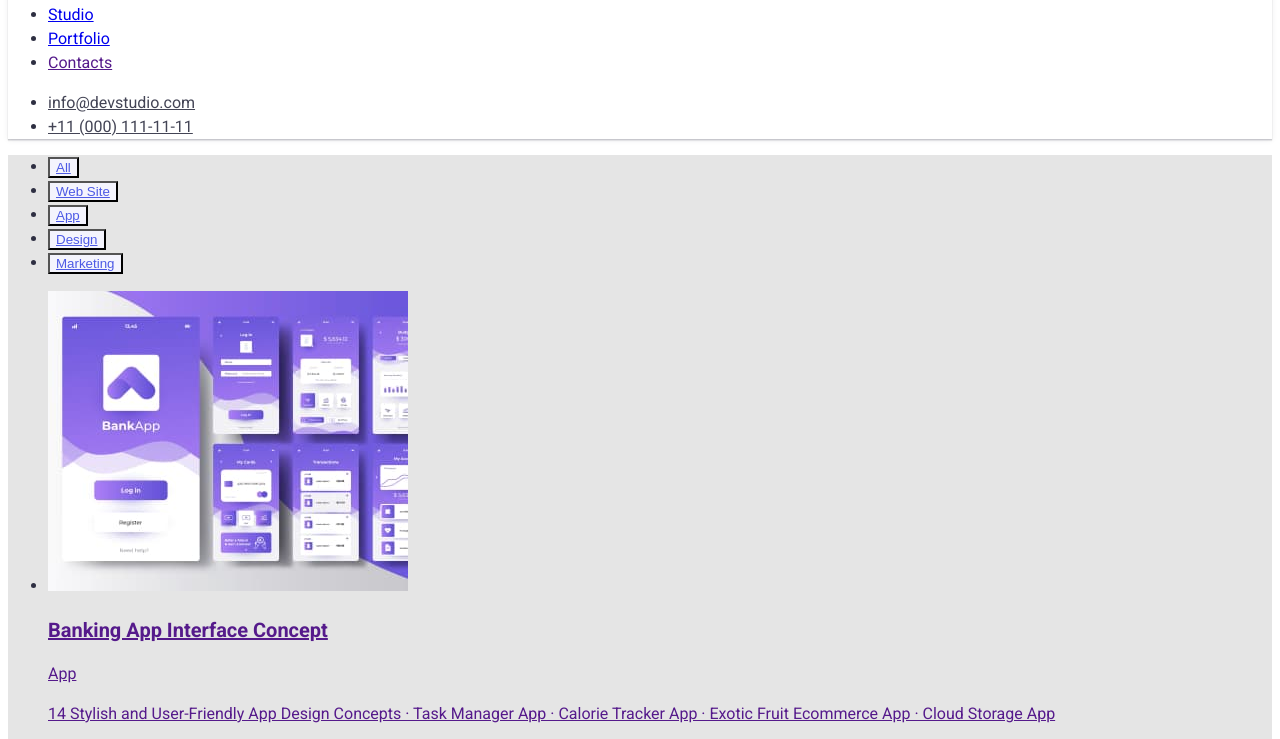
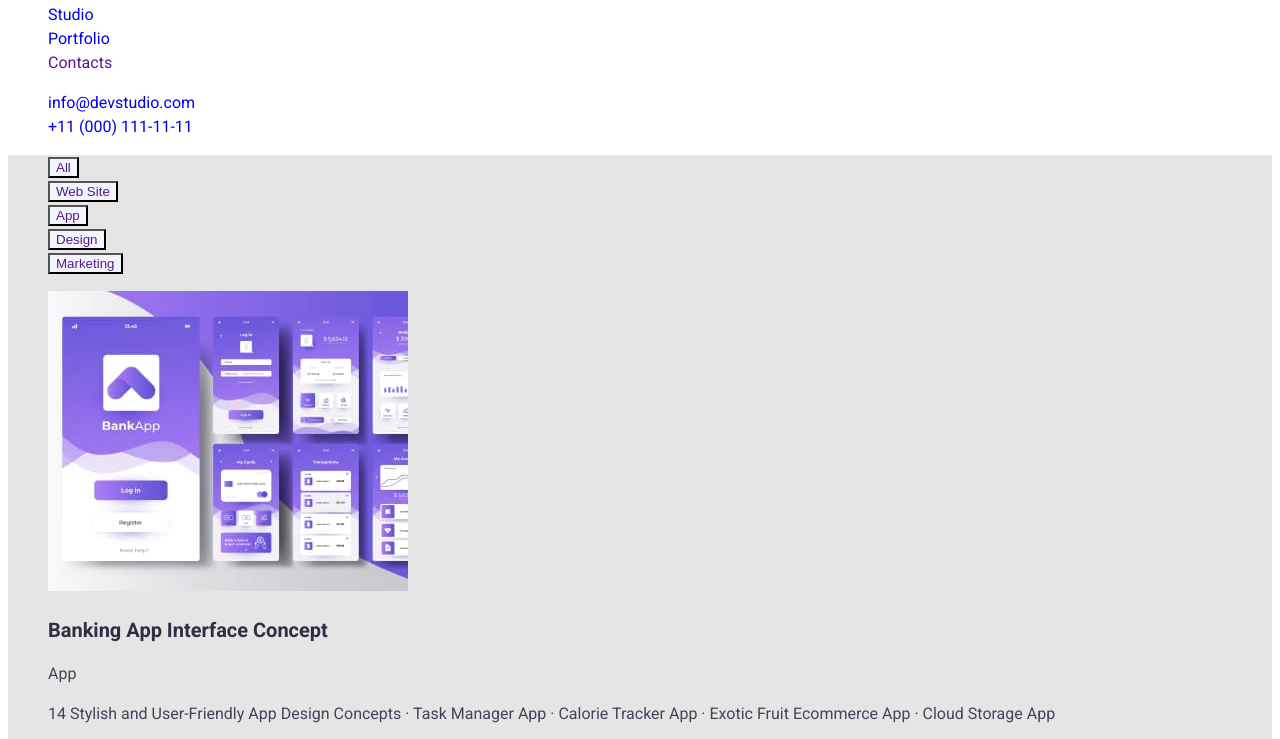
Before and after one commit to Serhii-K5/goit-markup-hw-02, a plain HTML site: page portfolio.html in a window 1280 px wide. Shown: the part 46-785 px from the top of the page. Drawn offline with Linux system fonts and the light colour scheme.

Commit message:
change styles.html

```diff
--- a/css/styles.css
+++ b/css/styles.css
@@ -1,6 +1,8 @@
 :root {
+  --primary-color: #FFFFFF;
   --primary-text-color: #2E2F42;
   --paragraf-text-color: #434455;
+  --decoration-color-effects: #9747FF;
 }
 
 body {
@@ -8,21 +10,53 @@ body {
   font-style: normal;
   font-weight: 400;
   font-size: 16px;
-  line-height: 24px;
+  line-height: 1.5;   /* 24px; */
+  background-color: var(--primary-color);
+}
+
+/* common style values */
+ul {
+  list-style: none;
+}
+
+a {
+  text-decoration-line: none;
+}
+
+h2 {
+  font-weight: 600;
+  font-size: 36px;
+  line-height: 1.11;  /* 40px; */
   color: var(--primary-text-color);
 }
 
+h3 {
+  font-weight: 600;
+  font-size: 20px;
+  line-height: 1.2;  /* 24px; */
+  color: var(--primary-text-color);
+}
+
+p {
+  color: var(--paragraf-text-color);
+}
+
+h1:hover, h2:hover, h3:hover, p:hover {
+  text-decoration-line: underline;
+  text-decoration-color: var(--decoration-color-effects);
+}
+
+ /* header block */
 .header {
-  background-color: #FFFFFF;
-  box-shadow: 0px 2px 1px rgba(46, 47, 66, 0.08),
-              0px 1px 1px rgba(46, 47, 66, 0.16),
-              0px 1px 6px rgba(46, 47, 66, 0.08);
+  background-color: var(--primary-color);
 }
 
 .logo-part1, .logo-part2 {
   font-family: 'Raleway';
   font-weight: 800;
   font-size: 18px;
+  line-height: 1.33;
+  text-decoration-line: none;
 }
 
 .logo-part1 {
@@ -33,28 +67,30 @@ body {
   color: var(--primary-text-color);
 }
 
-.address-header a {
-  color: #434455;
+.navigation-link {
+  color: var(--primary-text-color);
+  text-decoration-line: none;
 }
 
-h2 {
-  font-weight: 600;
-  font-size: 36px;
-  line-height: 40px;
+.logo-part1:hover, .logo-part1:hover,
+.navigation-link:hover, .address-header:hover,
+.logo-part1:focus, .logo-part1:focus,
+.navigation-link:focus, .address-header:focus {
+  text-decoration-line:underline;
+  text-decoration-color: var(--decoration-color-effects);
+  color: #4D5AE5;
 }
 
-h3 {
-  font-weight: 600;
-  font-size: 20px;
-  line-height: 24px;
+.address-header {
+  color: var(--paragraf-text-color);
 }
 
 .hero, .footer {
   background-color: var(--primary-text-color);
 }
 
-.hero h1, .filter-button {
-  color: #FFFFFF;
+.hero h1 {
+  color: var(--primary-color);
 }
 
 .peculiarities, .service, .portfolio-main {
@@ -62,31 +98,19 @@ h3 {
 }
 
 /* for "Main Page" page */
-.filter-button a {
-  color: #4D5AE5;
+.filter-button {
+  background-color: #F4F4FD;
+  cursor: pointer;
 }
 
-.portfolio-main .filter-button {
-  color: #E7E9FC;
-}
-
-.filter-button {
-  background-color: #F4F4FD;
-}
-
-.filter-button:hover {
+.filter-button:hover, .filter-button:focus {
   background-color: #4D5AE5;
-  color: #FFFFFF;
-}
-
-.filter-button:hover a {
   color: #FFFFFF;
 }
 
 .team-cards {
   background-color: #F4F4FD;
 }
-
 
 .footer .logo-part2 {
   color: #F4F4FD;
@@ -96,8 +120,7 @@ h3 {
   color: #E7E9FC;
 }
 
-
 /* for "Portfolio" page*/
-/* .portfolio-main h3 {
-  color: red;
-} */
+.portfolio-main {
+  color: var(--primary-text-color);
+}
```
